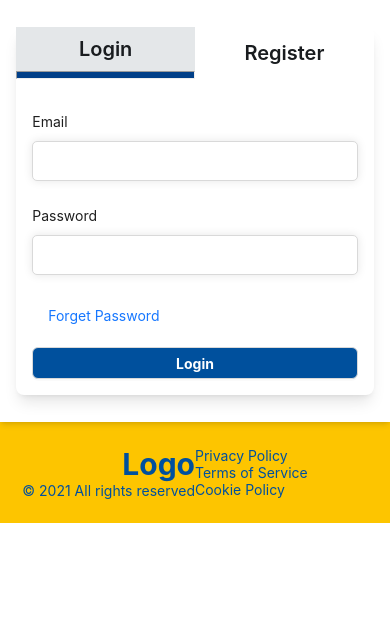
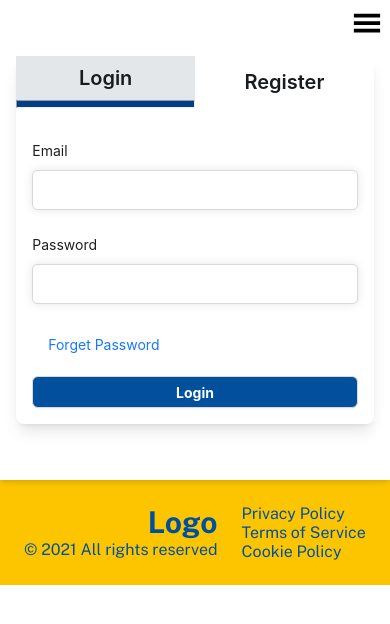
Before and after one commit to NS-Sheam/service-resarvation, a React (Vite) app in the folder reservation-client/: page /auth in a window 390 px wide. Shown: the top 624 px of the page. Built offline with nearby package versions, Linux system fonts and the light colour scheme.

Commit message:
refector footer

```diff
--- a/reservation-client/src/components/ui/Footer.tsx
+++ b/reservation-client/src/components/ui/Footer.tsx
@@ -1,25 +1,16 @@
-import { Col, Row } from "antd";
-
 const Footer = () => {
   return (
-    <Row
-      align="middle"
-      justify="center"
-      className="py-6 bg-orange text-primary"
-    >
-      <Col
-        span={12}
-        className="text-right "
-      >
+    <div className="py-6 bg-orange text-primary flex justify-center items-start gap-6">
+      <div className="text-right ">
         <h3 className="text-3xl">Logo</h3>
         <p>&copy; 2021 All rights reserved</p>
-      </Col>
-      <Col span={12}>
+      </div>
+      <div>
         <p>Privacy Policy</p>
         <p>Terms of Service</p>
         <p>Cookie Policy</p>
-      </Col>
-    </Row>
+      </div>
+    </div>
   );
 };
 
--- /dev/null
+++ b/reservation-client/src/components/ui/HamburgerToggler.tsx
@@ -0,0 +1,19 @@
+import { GiHamburgerMenu } from "react-icons/gi";
+import { toggleMenu } from "../../redux/redux/features/header/header.slice";
+import { useAppDispatch } from "../../redux/redux/hooks";
+
+type THamburgerTogglerProps = {
+  className?: string;
+};
+
+const HamburgerToggler = ({ className }: THamburgerTogglerProps) => {
+  const dispatch = useAppDispatch();
+  return (
+    <GiHamburgerMenu
+      className={` absolute text-3xl top-2 right-2 z-10 ${className}`}
+      onClick={() => dispatch(toggleMenu())}
+    />
+  );
+};
+
+export default HamburgerToggler;
--- a/reservation-client/src/components/ui/Navbar.tsx
+++ b/reservation-client/src/components/ui/Navbar.tsx
@@ -1,12 +1,13 @@
 import { Col, Row } from "antd";
 import "../../styles/Navbar.css";
 import ActiveNavLink from "../ActiveNavLink";
-import { GiHamburgerMenu } from "react-icons/gi";
 import { RxCross1 } from "react-icons/rx";
-import { useState } from "react";
+import { useAppDispatch, useAppSelector } from "../../redux/redux/hooks";
+import { toggleMenu } from "../../redux/redux/features/header/header.slice";
 
 const Navbar = () => {
-  const [showMobileMenu, setShowMobileMenu] = useState(false);
+  const { isMenuOpen } = useAppSelector((state) => state.header);
+  const dispatch = useAppDispatch();
   const mainMenuItems = [
     {
       title: "Home",
@@ -17,8 +18,8 @@ const Navbar = () => {
       path: "/services",
     },
     {
-      title: "Service Providers",
-      path: "/service-providers",
+      title: "Providers",
+      path: "/providers",
     },
   ];
 
@@ -64,14 +65,10 @@ const Navbar = () => {
         justify="end"
         className="z-50"
       >
-        <GiHamburgerMenu
-          className="text-white text-3xl absolute top-2 right-2"
-          onClick={() => setShowMobileMenu(true)}
-        />
         <Col
           span={20}
           className={`absolute top-2 right-2 transform ${
-            showMobileMenu ? "flex" : "hidden"
+            isMenuOpen ? "flex" : "hidden"
           } transition-all duration-300 z-50`}
         >
           <Row
@@ -89,7 +86,10 @@ const Navbar = () => {
                 key={index}
                 span={24}
               >
-                <span className="relative">
+                <span
+                  className="relative"
+                  onClick={() => dispatch(toggleMenu())}
+                >
                   <ActiveNavLink
                     to={item.path}
                     className=""
@@ -100,7 +100,10 @@ const Navbar = () => {
               </Col>
             ))}
             <Col span={24}>
-              <span className="relative">
+              <span
+                className="relative"
+                onClick={() => dispatch(toggleMenu())}
+              >
                 <ActiveNavLink
                   to="/auth"
                   className="text-xl font-semibold text-white"
@@ -110,7 +113,7 @@ const Navbar = () => {
               </span>
             </Col>
             <RxCross1
-              onClick={() => setShowMobileMenu(false)}
+              onClick={() => dispatch(toggleMenu())}
               className="text-orange text-3xl absolute top-2 right-2"
             />
           </Row>
--- a/reservation-client/src/components/ui/home/Banner.tsx
+++ b/reservation-client/src/components/ui/home/Banner.tsx
@@ -1,10 +1,12 @@
 import Search from "antd/es/input/Search";
 import "../../../styles/Banner.css";
 import { Col, Row } from "antd";
+import HamburgerToggler from "../HamburgerToggler";
 
 const Banner = () => {
   return (
     <div className="banner min-h-[calc(100vh-20vh)] bg-fixed inner-container">
+      <HamburgerToggler className="text-white md:hidden" />
       <Row
         align="middle"
         justify="center"
--- /dev/null
+++ b/reservation-client/src/pages/Providers.tsx
@@ -0,0 +1,12 @@
+import HamburgerToggler from "../components/ui/HamburgerToggler";
+
+const Providers = () => {
+  return (
+    <div>
+      <HamburgerToggler className="md:hidden text-black" />
+      <h1>Providers</h1>
+    </div>
+  );
+};
+
+export default Providers;
--- /dev/null
+++ b/reservation-client/src/pages/Services.tsx
@@ -0,0 +1,12 @@
+import HamburgerToggler from "../components/ui/HamburgerToggler";
+
+const Services = () => {
+  return (
+    <div>
+      <HamburgerToggler className="md:hidden text-black" />
+      <h1>Services</h1>
+    </div>
+  );
+};
+
+export default Services;
--- a/reservation-client/src/pages/auth/Auth.tsx
+++ b/reservation-client/src/pages/auth/Auth.tsx
@@ -2,16 +2,19 @@ import { Col, Row } from "antd";
 import { useState } from "react";
 import Register from "../../components/auth/Register";
 import Login from "../../components/auth/Login";
+import HamburgerToggler from "../../components/ui/HamburgerToggler";
 
 const Auth = () => {
   const [showRegister, setShowRegister] = useState(false);
 
   return (
+    <>
+      <HamburgerToggler className="md:hidden text-black" />
       <Row
         justify="center"
         align="middle"
         style={{ minHeight: "50vh", position: "relative" }}
-      className="shadow-md py-6 md:py-10 lg:py-16"
+        className="shadow-md py-14 md:py-16 lg:py-20"
       >
         <Col
           span={22}
@@ -54,6 +57,7 @@ const Auth = () => {
           {showRegister ? <Register /> : <Login />}
         </Col>
       </Row>
+    </>
   );
 };
 
--- /dev/null
+++ b/reservation-client/src/redux/redux/features/header/header.slice.ts
@@ -0,0 +1,22 @@
+import { createSlice } from "@reduxjs/toolkit";
+
+type TInitialState = {
+  isMenuOpen: boolean;
+};
+
+const initialState: TInitialState = {
+  isMenuOpen: false,
+};
+
+const headerSlice = createSlice({
+  name: "header",
+  initialState,
+  reducers: {
+    toggleMenu: (state) => {
+      state.isMenuOpen = !state.isMenuOpen;
+    },
+  },
+});
+
+export const { toggleMenu } = headerSlice.actions;
+export default headerSlice.reducer;
--- a/reservation-client/src/redux/redux/store.ts
+++ b/reservation-client/src/redux/redux/store.ts
@@ -3,6 +3,7 @@ import storage from "redux-persist/lib/storage";
 import authReducer from "./features/auth/auth.Slice";
 import { FLUSH, PAUSE, PERSIST, PURGE, REGISTER, REHYDRATE, persistReducer, persistStore } from "redux-persist";
 import { baseApi } from "./api/baseApi";
+import headerReducer from "./features/header/header.slice";
 const persistConfig = {
   key: "auth",
   storage,
@@ -15,6 +16,7 @@ export const store = configureStore({
     [baseApi.reducerPath]: baseApi.reducer,
     auth: persistedAuthReducer,
     // product: productReducer,
+    header: headerReducer,
   },
   middleware: (getDefaultMiddleware) =>
     getDefaultMiddleware({
```
Also changed, not shown: reservation-client/src/router/routes.tsx (+10 -0 lines). Lines whose indentation alone changed are shown as unchanged.
